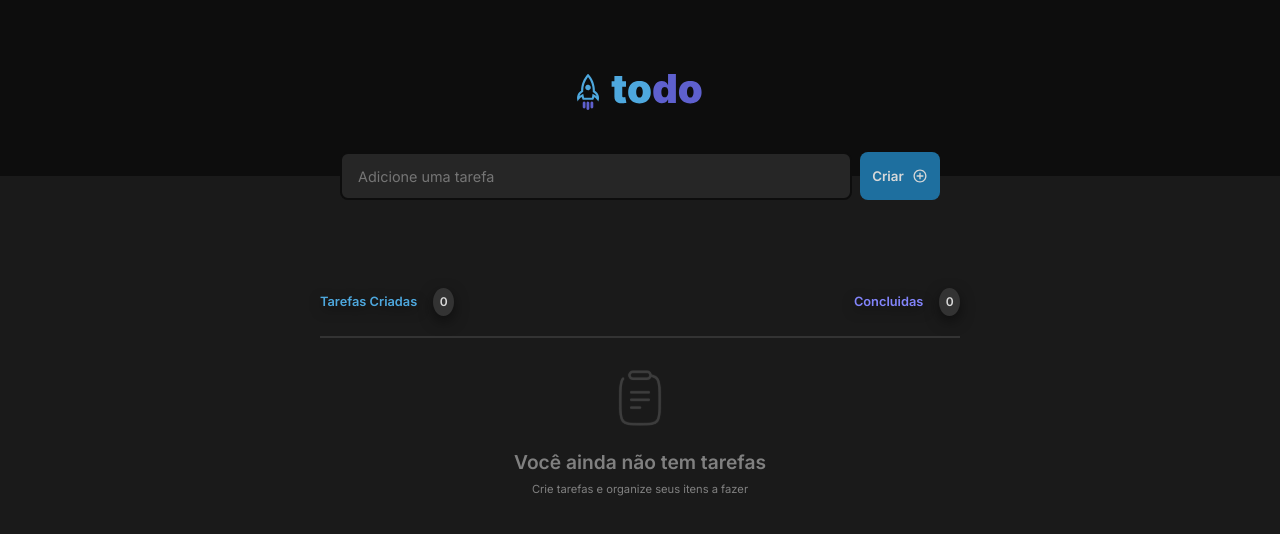
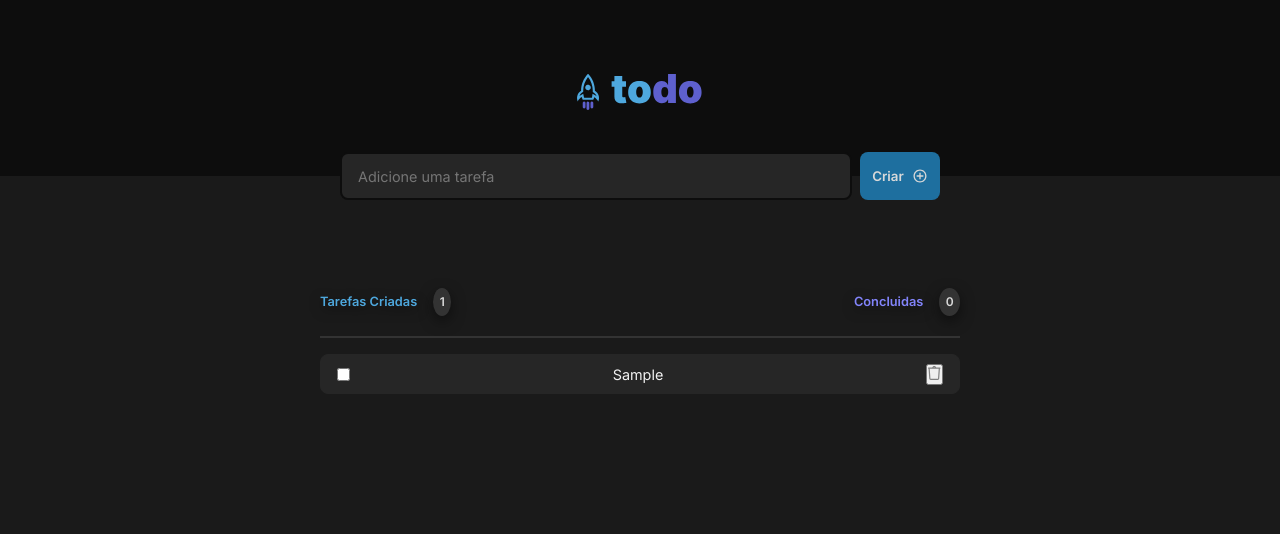
Before and after one commit to viniciusvieirac/todo-list, a React (Vite) app: page / in a window 1280 px wide. Both pictures are taken after typing "Sample" into the empty fields and a click on the button "Criar". Shown: the top 534 px of the page. Built offline with nearby package versions, Linux system fonts and the light colour scheme.

Commit message:
feat: encaminha tasks

```diff
--- a/src/App.tsx
+++ b/src/App.tsx
@@ -1,13 +1,11 @@
 import { Header } from "./components/Header/Header";
 import { Form } from "./components/Form/Form";
-import { Tasks } from "./components/Tasks/Tasks";
 
 export default function App() {
   return (
     <>
       <Header />
       <Form />
-      <Tasks />
     </>
   )
 }
--- a/src/components/Form/Form.tsx
+++ b/src/components/Form/Form.tsx
@@ -1,6 +1,7 @@
 import style from './Form.module.css';
 import { useState, useEffect } from 'react';
 import { IoMdAddCircleOutline } from 'react-icons/io';
+import { Tasks } from '../Tasks/Tasks';
 
 type TaskType = {
     id: number,
@@ -57,6 +58,7 @@ export function Form(){
                     }}
                 />
             </button>
+            <Tasks tasks={tasks} />
         </form>
     )
 }
--- a/src/components/Tasks/Tasks.module.css
+++ b/src/components/Tasks/Tasks.module.css
@@ -94,3 +94,21 @@
     margin-top: 0.5rem;
     font-size: 0.7rem;
 }
+
+.taskList {
+    display: flex;
+    border: 1px solid var(--gray-500);
+    border-radius: 8px;
+    height: 2.5rem;
+    align-items: center;
+    justify-content: space-between;
+    width: 100%;
+    margin-top: 1rem;
+    padding: 1rem;
+    background-color: var(--gray-500);
+}
+
+.taskList > p {
+    color: var(--gray-100);
+    font-size: 0.9rem;
+}
--- a/src/components/Tasks/Tasks.tsx
+++ b/src/components/Tasks/Tasks.tsx
@@ -1,5 +1,5 @@
-import { useState, useEffect  } from 'react';
 import clipboard from './../../assets/clipboard.svg';
+import trash from './../../assets/trash.svg';
 import style from './Tasks.module.css';
 
 
@@ -8,21 +8,14 @@ type TaskType = {
     task: string,
 }
 
-export function Tasks(){
-    const [tasks, setTasks] = useState<TaskType[]>([]);
-
-    useEffect(() => {
-        const savedTasks = localStorage.getItem('tasks');
-        const tasksFromLocalStorage: TaskType[] = savedTasks ? JSON.parse(savedTasks) : [];
-        setTasks(tasksFromLocalStorage);
-    }, []);
+export function Tasks({ tasks }: { tasks: TaskType[] }){
 
     return(
         <div className={style.tasksContainer}>
             <div className={style.infos}>
                 <div className={style.tasksCreate}>
                     <p>Tarefas Criadas</p>
-                    <span>0</span>
+                    <span>{tasks.length}</span>
                 </div>
                 <div className={style.tasksComplete}>
                     <p>Concluidas</p>
@@ -40,9 +33,17 @@ export function Tasks(){
                )
                 :
                 (
-                 <div>{tasks.map((task) => (
-                    <div key={task.id}>{task.task}</div>
-                 ))}</div>
+                    <>
+                {tasks.map((task) => (
+                    <div key={task.id} className={style.taskList}>
+                        <input type="checkbox" name="" id="" />
+                        <p>{task.task}</p>
+                        <button type='button'>
+                            <img src={trash} />
+                        </button>
+                    </div>
+                 ))}
+                    </>
                 )}
             </div>
         </div>
```
Also changed, not shown: src/assets/trash.svg (added).
